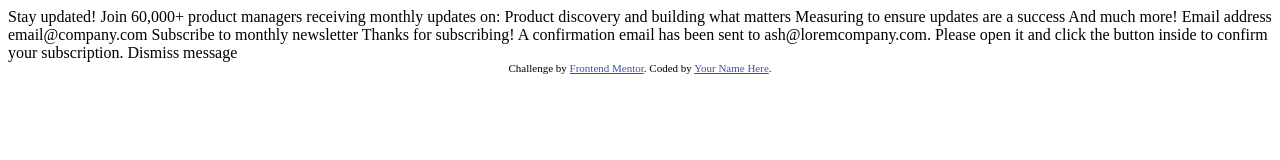
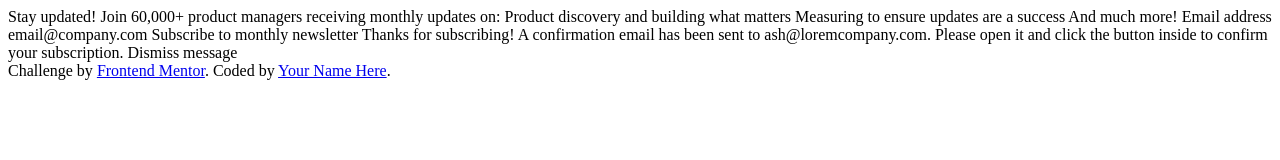
Before and after one commit to Stacihs/newsletter-sign-up-with-success-message, a plain HTML site: page index.html in a window 1280 px wide. Drawn offline with Linux system fonts and the light colour scheme.

Commit message:
Remove inline styling from the head of index.html and put it in newsletter-signup-main.css

```diff
--- a/index.html
+++ b/index.html
@@ -1,19 +1,17 @@
 <!DOCTYPE html>
 <html lang="en">
+
 <head>
   <meta charset="UTF-8">
-  <meta name="viewport" content="width=device-width, initial-scale=1.0"> <!-- displays site properly based on user's device -->
+  <meta name="viewport" content="width=device-width, initial-scale=1.0">
+  <!-- displays site properly based on user's device -->
 
   <link rel="icon" type="image/png" sizes="32x32" href="./assets/images/favicon-32x32.png">
 
   <title>Frontend Mentor | Newsletter sign-up form with success message</title>
 
-  <!-- Feel free to remove these styles or customise in your own stylesheet 👍 -->
-  <style>
-    .attribution { font-size: 11px; text-align: center; }
-    .attribution a { color: hsl(228, 45%, 44%); }
-  </style>
 </head>
+
 <body>
 
   <!-- Sign-up form start -->
@@ -49,4 +47,5 @@
     Coded by <a href="#">Your Name Here</a>.
   </div>
 </body>
+
 </html>
--- a/newsletter-signup.css/newsletter-signup-main.css
+++ b/newsletter-signup.css/newsletter-signup-main.css
@@ -0,0 +1,8 @@
+.attribution {
+  font-size: 11px;
+  text-align: center;
+}
+
+.attribution a {
+  color: hsl(228, 45%, 44%);
+}
```
